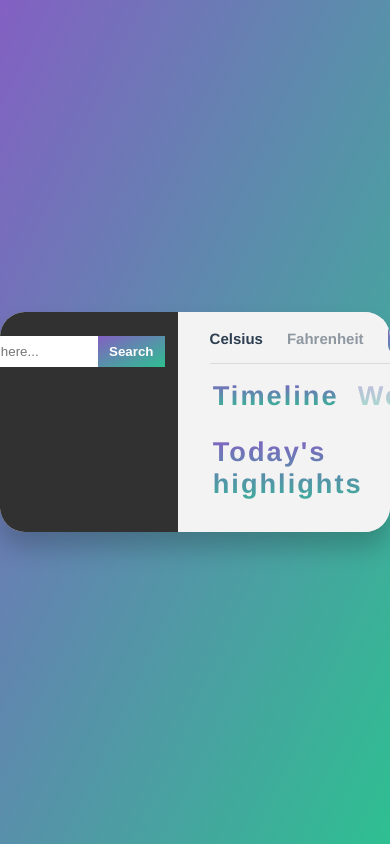
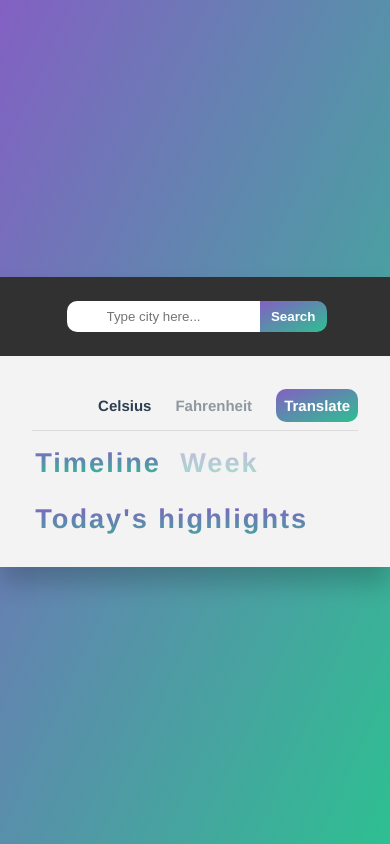
Before and after one commit to theogilardo/weather-app, a Vue app: page / in a window 390 px wide. Built offline with nearby package versions, Linux system fonts and the light colour scheme; no server answers.

Commit message:
Tab responsive

```diff
--- a/src/components/Dashboard/Navbar.vue
+++ b/src/components/Dashboard/Navbar.vue
@@ -120,6 +120,12 @@ export default {
   }
 }
 
+@media only screen and (max-width: 930px) {
+  .navbar {
+    margin-top: 1.5rem;
+  }
+}
+
 .active {
   opacity: 1;
 }
--- a/src/components/Home.vue
+++ b/src/components/Home.vue
@@ -1,6 +1,6 @@
 <template>
   <div>
-    <div class="test">
+    <div class="wrapper">
       <div class="container">
         <section class="current-day">
           <search></search>
@@ -85,16 +85,17 @@ export default {
 //   opacity: 0;
 // }
 
-.test {
-  height: 100vh;
+.wrapper {
+  min-height: 100vh;
   display: flex;
   justify-content: space-around;
   align-items: center;
 }
 
 .container {
-  width: 100%;
-  max-width: 1000px;
+  width: 95%;
+  max-width: 1100px;
+  height: 90%;
   display: flex;
   background-color: #eee;
   justify-content: center;
@@ -102,6 +103,20 @@ export default {
   overflow: hidden;
   box-shadow: 0 1rem 1.5rem rgba(0, 0, 0, 0.2);
   position: relative;
+}
+
+@media only screen and (max-width: 1000px) {
+  .container {
+    width: 100%;
+    height: 100%;
+    border-radius: 0;
+  }
+}
+
+@media only screen and (max-width: 930px) {
+  .container {
+    flex-direction: column;
+  }
 }
 
 .current-day {
@@ -112,6 +127,12 @@ export default {
   background-color: #323131;
   color: white;
   flex: 1;
+}
+
+@media only screen and (max-width: 930px) {
+  .current-day {
+    height: 22rem;
+  }
 }
 
 .dashboard {
--- a/src/components/Today/Favorites.vue
+++ b/src/components/Today/Favorites.vue
@@ -59,6 +59,7 @@ export default {
   text-align: center;
   display: flex;
   align-items: center;
+  justify-content: center;
   flex-direction: column;
   transform: translateX(-300px);
   opacity: 0;
@@ -69,12 +70,12 @@ export default {
     background-size: cover;
     width: 100%;
     height: 100%;
+    object-fit: cover;
   }
 
   &__city {
     position: relative;
     height: 6rem;
-
     width: 70%;
     margin: 0.5rem;
     font-weight: 700;
@@ -93,6 +94,13 @@ export default {
 
     &:focus {
       outline: none;
+    }
+  }
+
+  @media only screen and (max-width: 930px) {
+    &__city {
+      width: 50%;
+      height: 4.5rem;
     }
   }
 
--- a/src/components/Today/Search.vue
+++ b/src/components/Today/Search.vue
@@ -46,9 +46,16 @@ export default {
 .search {
   margin: 1.5rem 1rem;
   position: relative;
+  z-index: 50;
   width: 100%;
   opacity: 1;
   transition: all 0.5s;
+
+  @media only screen and (max-width: 930px) {
+    &__input {
+      border-radius: 10px;
+    }
+  }
 
   &__input {
     padding: 0.5rem 2.5rem;
@@ -58,6 +65,13 @@ export default {
 
     &:focus {
       outline: none;
+    }
+  }
+
+  @media only screen and (max-width: 930px) {
+    &__btn {
+      border-top-right-radius: 10px;
+      border-bottom-right-radius: 10px;
     }
   }
 
--- a/src/components/Today/Today.vue
+++ b/src/components/Today/Today.vue
@@ -2,13 +2,13 @@
   <div class="current-day" v-if="cityWeather" :class="{aniFavorites: showFavorites}">
     <div class="current-day__box">
       <h2 class="current-day__date">{{ cityWeather.date }}</h2>
+      <p class="current-day__box__information">"{{ cityWeather.highlight.description }}"</p>
+      <img
+        class="current-day__weather-icon"
+        :src="require(`../../assets/${cityWeather.icon}.png`)"
+        alt="Weather icon"
+      />
     </div>
-    <p class="current-day__box__information">"{{ cityWeather.highlight.description }}"</p>
-    <img
-      class="current-day__weather-icon"
-      :src="require(`../../assets/${cityWeather.icon}.png`)"
-      alt="Weather icon"
-    />
     <div class="current-day__temperature">
       <h1>{{ Math.trunc(cityWeather.temperature.main) }}°</h1>
     </div>
@@ -75,12 +75,28 @@ export default {
   align-items: center;
   flex-direction: column;
   padding: 0.3rem 1rem 1.5rem 1rem;
+  position: relative;
+
+  @media only screen and (max-width: 930px) {
+    .current-day {
+      flex-direction: row;
+      padding: 0;
+      margin-top: 2rem;
+    }
+  }
 
   &__weather-icon {
     width: 8rem;
     margin-bottom: 2rem;
     margin-top: 1.2rem;
   }
+
+  // @media only screen and (max-width: 930px) {
+  //   &__temperature {
+  //     left: 50%;
+  //     transform: translate(-50%, -50%) !important;
+  //   }
+  // }
 
   &__temperature {
     position: absolute;
@@ -106,10 +122,38 @@ export default {
     }
   }
 
+  @media only screen and (max-width: 700px) {
+    &__temperature {
+      width: 6rem;
+      height: 6rem;
+    }
+
+    @media only screen and (max-width: 700px) {
+      h1 {
+        font-size: 3rem;
+        transform: translate(5px, 2px);
+      }
+    }
+  }
+
+  @media only screen and (max-width: 930px) {
+    &__temperature {
+      top: 50%;
+      left: 50%;
+      transform: translate(-50%, -50%);
+    }
+  }
+
   &__date {
     font-size: 2rem;
     letter-spacing: 1px;
     margin-top: 1rem;
+  }
+
+  @media only screen and (max-width: 930px) {
+    &__box {
+      flex: 1;
+    }
   }
 
   &__box {
@@ -123,7 +167,7 @@ export default {
   }
 
   &__city {
-    position: relative;
+    // position: relative;
     z-index: 4;
     transform: translateY(8px);
     width: 100%;
@@ -146,17 +190,31 @@ export default {
       right: 6px;
       z-index: 5;
       background-color: #33333399;
-      padding: 0.1rem 0.4rem;
+      width: 25px;
+      height: 25px;
       font-size: 14px;
       font-weight: 700;
       border-radius: 50%;
       border: 1px solid white;
       text-transform: uppercase;
       cursor: pointer;
+      display: flex;
+      align-items: center;
+      justify-content: center;
       transition: all 0.7s;
 
       &:hover {
         transform: translateY(-1.5px);
+      }
+    }
+
+    @media only screen and (max-width: 930px) {
+      &__add-to-fav {
+        font-size: 22px;
+        top: 15px;
+        right: 15px;
+        width: 40px;
+        height: 40px;
       }
     }
 
@@ -173,6 +231,16 @@ export default {
       color: white;
     }
   }
+
+  @media only screen and (max-width: 930px) {
+    &__city {
+      transform: translateY(0);
+      position: relative;
+      height: 100%;
+      flex: 1;
+      clip-path: polygon(25% 0, 100% 0, 100% 100%, 25% 100%, 0 50%);
+    }
+  }
 }
 
 span {
```
